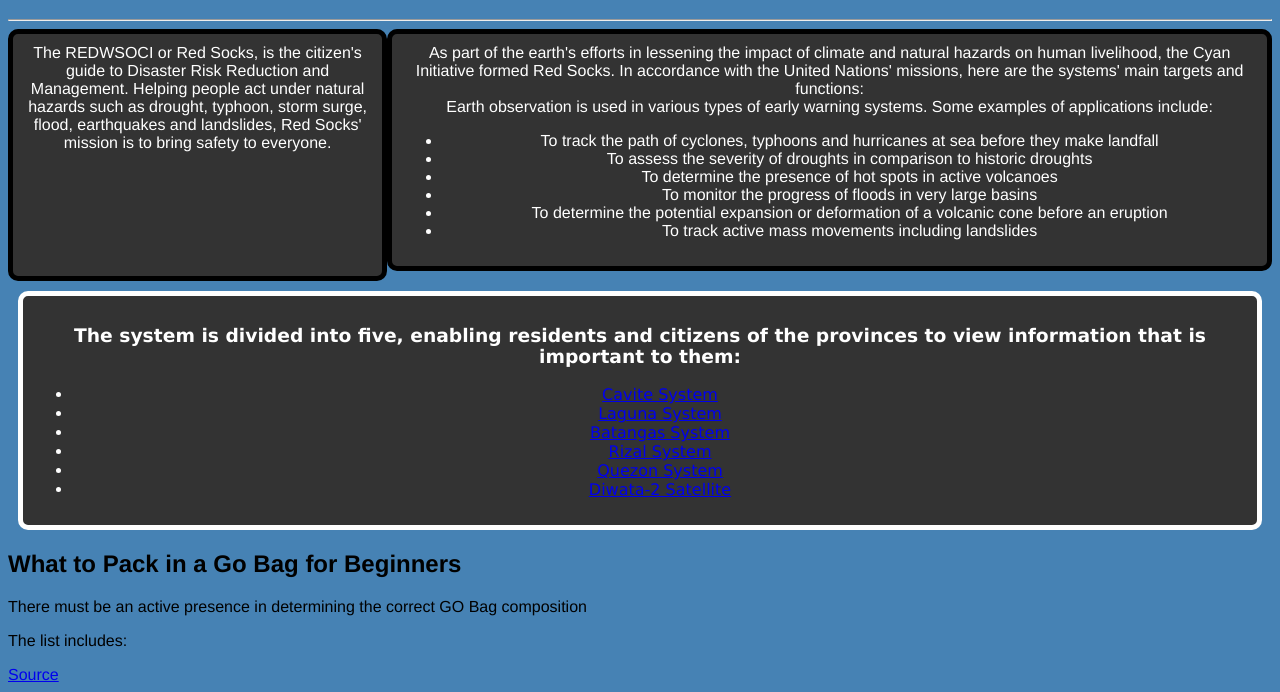
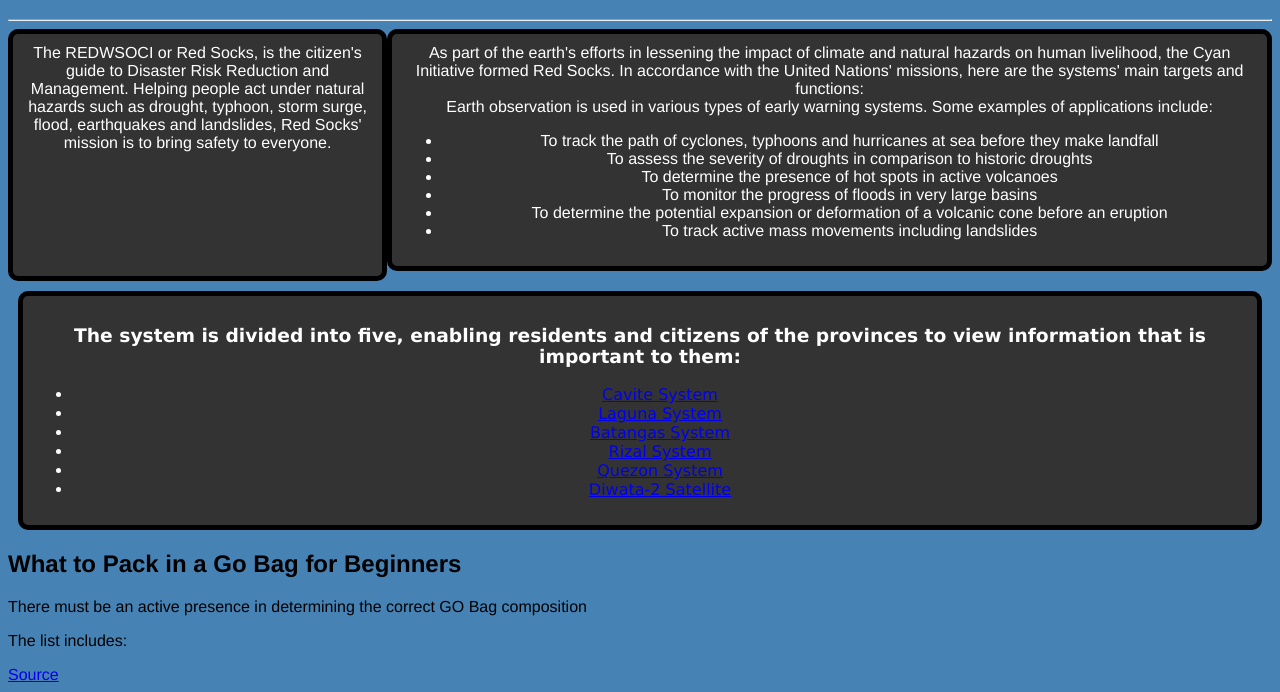
Before and after one commit to final3blindside/The-Red-Socks-Initiative, a plain HTML site: page index.html in a window 1280 px wide. Shown: the part 733-1425 px from the top of the page. Drawn offline with Linux system fonts and the light colour scheme.

Commit message:
Initial commit

```diff
--- a/style.css
+++ b/style.css
@@ -67,7 +67,7 @@ h1{
     border-style:solid;
     border-radius: 10px;
     border-width: 5px;
-    border-color:#fff;
+    border-color:#000;
     padding:10px;
     margin: 10px;
 
```
